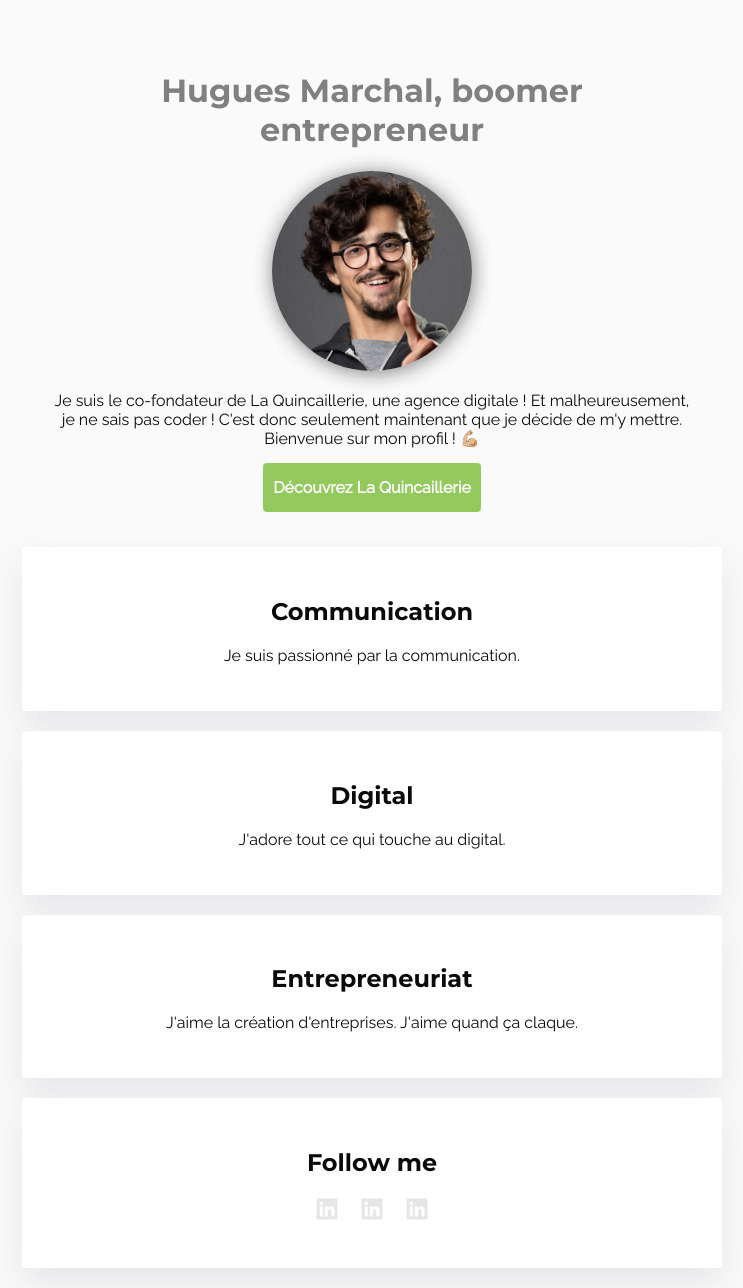
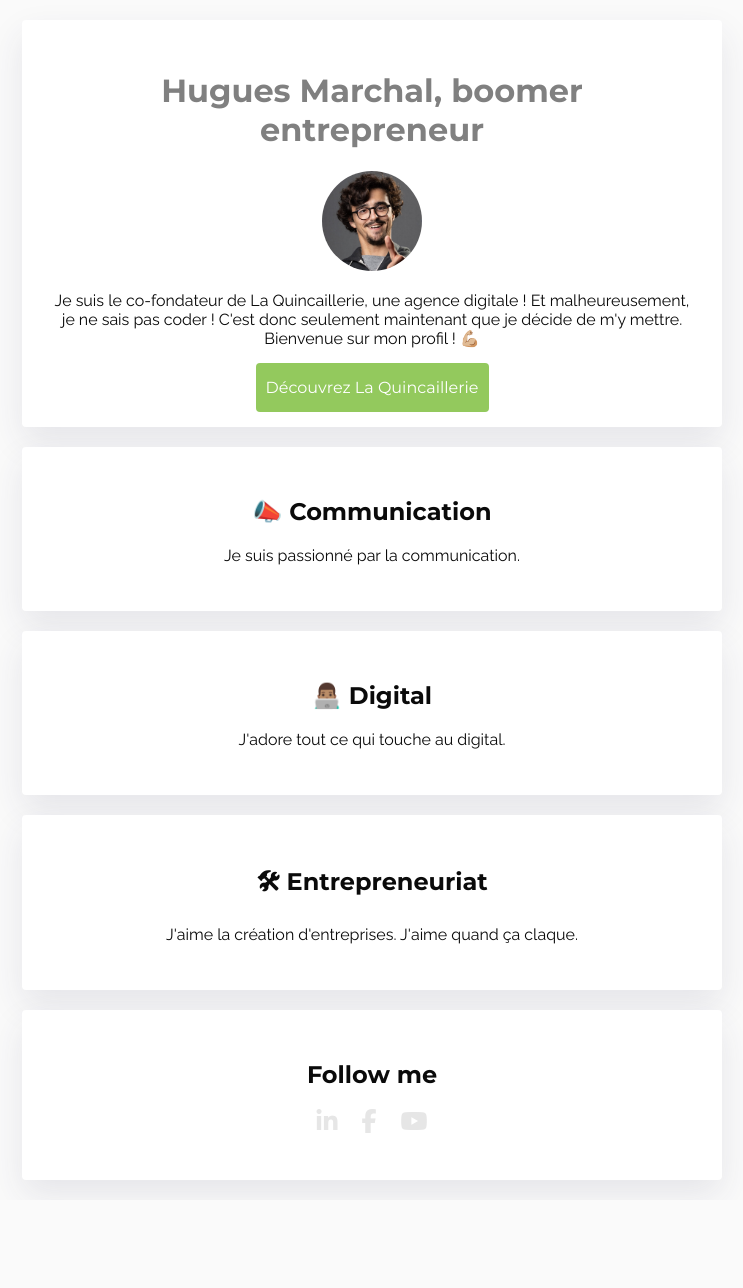
Before and after one commit to huguesmarchal/huguesmarchal.github.io, a plain HTML site: page index.html in a window 1280 px wide. Shown: the whole page, without its empty margins (268-1011 px from the left). After the commit the page ends 1200 px from the top, so only its background shows below. Drawn offline with Linux system fonts and the light colour scheme.

Commit message:
Finished V2

```diff
--- a/index.html
+++ b/index.html
@@ -15,29 +15,29 @@
 	<body>
 
 		<div class="container">
-			<div id="introduction">
+			<div id="introduction" class="card">
 				<h1>Hugues Marchal, boomer entrepreneur</h1>
 				<img class="img-circle" src="images/profile.jpg" alt="Hugues Marchal">
 				<p>
 					Je suis le co-fondateur de La Quincaillerie, une agence digitale ! Et malheureusement, je ne sais pas coder ! C'est donc seulement maintenant que je décide de m'y mettre. Bienvenue sur mon profil ! 💪🏼
 				</p>
-				<a class="btn-green" href="https://la-quincaillerie.fr" target="blank">Découvrez La Quincaillerie</a>
+				<a class="btn-green" href="https://la-quincaillerie.fr" target="_blank">Découvrez La Quincaillerie</a>
 			</div>
 			<div class="card">
-				<h2>Communication</h2>
+				<h2>📣 Communication</h2>
 					<p>
 						Je suis passionné par la communication.
 					</p>
 			</div>
 
 			<div class="card">
-				<h2>Digital</h2>
+				<h2>👨🏽‍💻 Digital</h2>
 					<p>
 						J'adore tout ce qui touche au digital.
 					</p>
 			</div>
 			<div class="card">
-				<h2>Entrepreneuriat</h2>
+				<h2>🛠 Entrepreneuriat</h2>
 					<p>
 						J'aime la création d'entreprises. J'aime quand ça claque.
 					</p>
@@ -46,19 +46,19 @@
 				<h2>Follow me</h2>
 					<ul class="list-inline">
 						<li>
-							<a href="https://facebook.com/hug.marchal/" target="blank">
-								<i class="fab fa-linkedin"></i>
+							<a href="https://www.linkedin.com/in/hugues-marchal/" target="_blank">
+								<i class="fab fa-linkedin-in"></i>
 							</a>
 						</li>
 						<li>
-							<a href="https://facebook.com/hug.marchal/" target="blank">
-								<i class="fab fa-linkedin"></i>
+							<a href="https://facebook.com/hug.marchal/" target="_blank">
+								<i class="fab fa-facebook-f"></i>
 							</a>
 						</li>
 
 						<li>
-							<a href="https://facebook.com/hug.marchal/" target="blank">
-								<i class="fab fa-linkedin"></i>
+							<a href="https://www.youtube.com/watch?v=dQw4w9WgXcQ" target="_blank">
+								<i class="fab fa-youtube"></i>
 							</a>
 						</li>
 					</ul>
--- a/style.css
+++ b/style.css
@@ -4,14 +4,14 @@ body {
 
 	background: #FAFAFA;
 	color: rgb(10,10,10);
-	font-family: Raleway, sans-serif;
+	font-family: "Raleway", sans-serif;
 	font-size: 16px;
 	text-align: center;
 }
 
 h1, h2, h3 {
-	font-family: Montserrat, sans-serif;
-	font-weight: bold;
+	font-family: "Montserrat", sans-serif;
+	font-weight: 700;
 }
 
 h1 {
@@ -21,9 +21,8 @@ h1 {
 }
 
 .img-circle {
-	max-width: 200px;
-	border-radius: 100px;
-	box-shadow: 1px 2px 20px grey;
+	max-width: 100px;
+	border-radius: 50%;
 }
 
 a {
@@ -62,24 +61,22 @@ a {
 
 .list-inline i:hover {
 	color: rgb(0,0,0);
+	transition: ease .9s;
 }
 
 .btn-green {
 	background-color: #93c95d;
 	color:white;
+	font-family: "Montserrat", sans-serif;
+	font-weight: 400;
 	border-radius: 4px;
 	padding: 15px 10px;
-	font-weight: bold;
 	margin-bottom: 30px;
 }
 
 .btn-green:hover {
 	transition: ease .9s;
 	background-color: #93c90c;
-}
-
-#introduction {
-	padding: 30px;
 }
 
 #introduction p {
```
